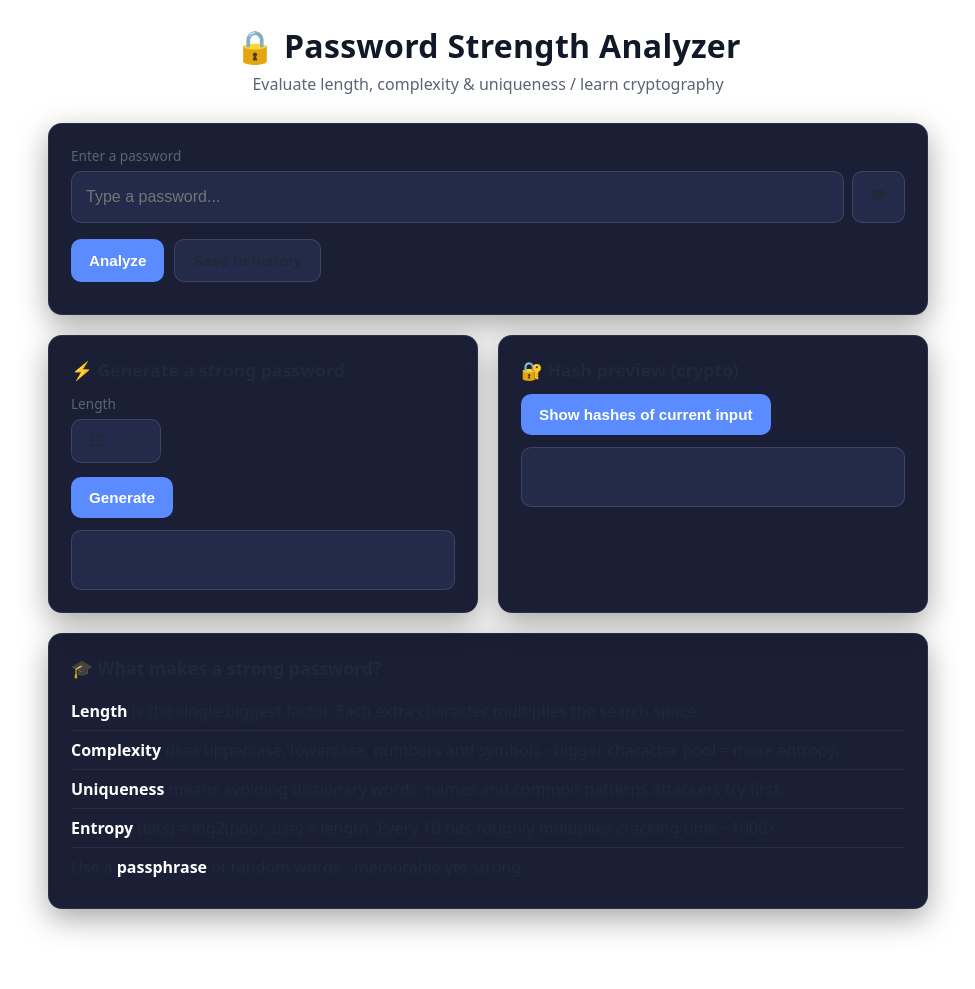
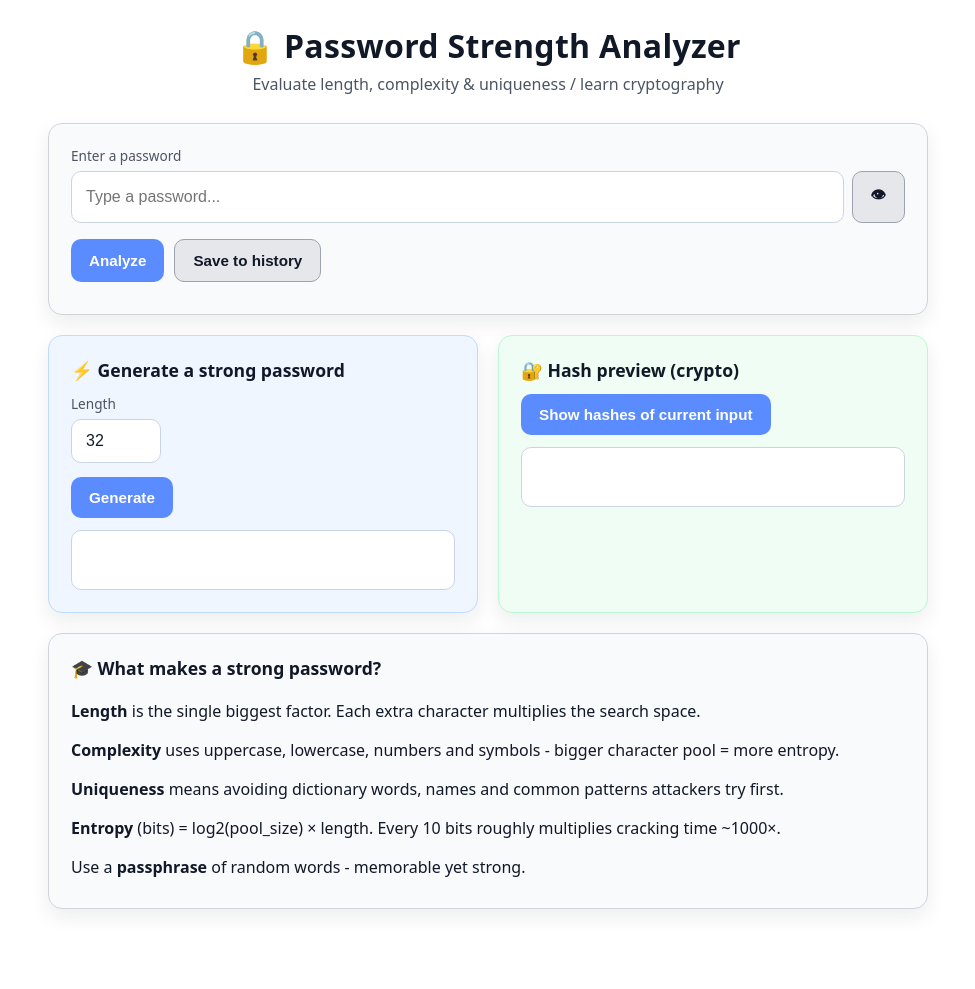
Before and after one commit to rabigupta-123/thiranex-INTERNSHIP, a Flask app: page / in a window 1280 px wide. Shown: the whole page, without its empty margins (152-1127 px from the left). Run offline with Flask 3, Linux system fonts and the light colour scheme.

Commit message:
Improve light theme text contrast

```diff
--- a/static/style.css
+++ b/static/style.css
@@ -1,9 +1,9 @@
 :root {
     --bg: #ffffff;
-    --card: #1a1f36;
-    --card2: #232a4a;
-    --text: #1f2937;
-    --muted: #5b6472;
+    --card: #f8fafc;
+    --card2: #ffffff;
+    --text: #111827;
+    --muted: #4b5563;
     --accent: #5b8cff;
     --green: #2ecc71;
     --yellow: #f1c40f;
@@ -29,12 +29,15 @@ header h1 { color: #111827; font-size: 2rem; letter-spacing: .3px; }
 
 .card {
     background: var(--card);
-    border: 1px solid rgba(255,255,255,.07);
+    border: 1px solid #d1d5db;
     border-radius: 14px;
     padding: 22px;
     margin-bottom: 20px;
-    box-shadow: 0 10px 30px rgba(0,0,0,.35);
+    box-shadow: 0 8px 20px rgba(15,23,42,.08);
 }
+
+.grid .card:first-child { background: #eff6ff; border-color: #bfdbfe; }
+.grid .card:last-child { background: #f0fdf4; border-color: #bbf7d0; }
 
 .card h2 { font-size: 1.1rem; margin-bottom: 12px; }
 
@@ -46,7 +49,7 @@ header h1 { color: #111827; font-size: 2rem; letter-spacing: .3px; }
 input[type="password"], input[type="number"], .output {
     width: 100%;
     background: var(--card2);
-    border: 1px solid rgba(255,255,255,.12);
+    border: 1px solid #cbd5e1;
     color: var(--text);
     border-radius: 10px;
     padding: 12px 14px;
@@ -67,7 +70,7 @@ button {
 button:active { transform: scale(.97); }
 .primary { background: var(--accent); color: #fff; }
 .primary:hover { filter: brightness(1.1); }
-.secondary { background: var(--card2); color: var(--text); border: 1px solid rgba(255,255,255,.12); }
+.secondary { background: #e5e7eb; color: var(--text); border: 1px solid #9ca3af; }
 .secondary:hover { filter: brightness(1.15); }
 
 .actions { display: flex; gap: 10px; margin-top: 16px; }
@@ -106,6 +109,7 @@ button:active { transform: scale(.97); }
     border-radius: 10px;
     padding: 10px 14px;
     margin-bottom: 8px;
+    border: 1px solid #e5e7eb;
     border-left: 4px solid var(--muted);
     font-size: .9rem;
 }
@@ -126,7 +130,7 @@ button:active { transform: scale(.97); }
     word-break: break-word;
     font-family: ui-monospace, "Cascadia Code", Consolas, monospace;
     font-size: .8rem;
-    color: var(--green);
+    color: #166534;
     min-height: 60px;
 }
 
@@ -134,12 +138,14 @@ button:active { transform: scale(.97); }
 .learn ul { list-style: none; padding-left: 0; }
 .learn li { padding: 8px 0; border-bottom: 1px solid rgba(255,255,255,.06); color: var(--text); }
 .learn li:last-child { border-bottom: none; }
-.learn strong { color: #fff; }
+.learn strong { color: #111827; }
 
 .brute-force {
+    background: #fffbeb;
+    border: 1px solid #fde68a;
+    border-radius: 10px;
+    padding: 16px;
     margin-top: 20px;
-    border-top: 1px solid rgba(255,255,255,.1);
-    padding-top: 16px;
 }
 .brute-force h3 { font-size: 1rem; margin-bottom: 10px; color: var(--text); }
 #bfTable { width: 100%; border-collapse: collapse; }
@@ -147,7 +153,7 @@ button:active { transform: scale(.97); }
     text-align: left;
     padding: 8px 10px;
     font-size: .88rem;
-    border-bottom: 1px solid rgba(255,255,255,.07);
+    border-bottom: 1px solid #e5e7eb;
 }
 #bfTable th { color: var(--muted); font-weight: 600; }
 #bfTable td:last-child { text-align: right; font-weight: 700; }
```
